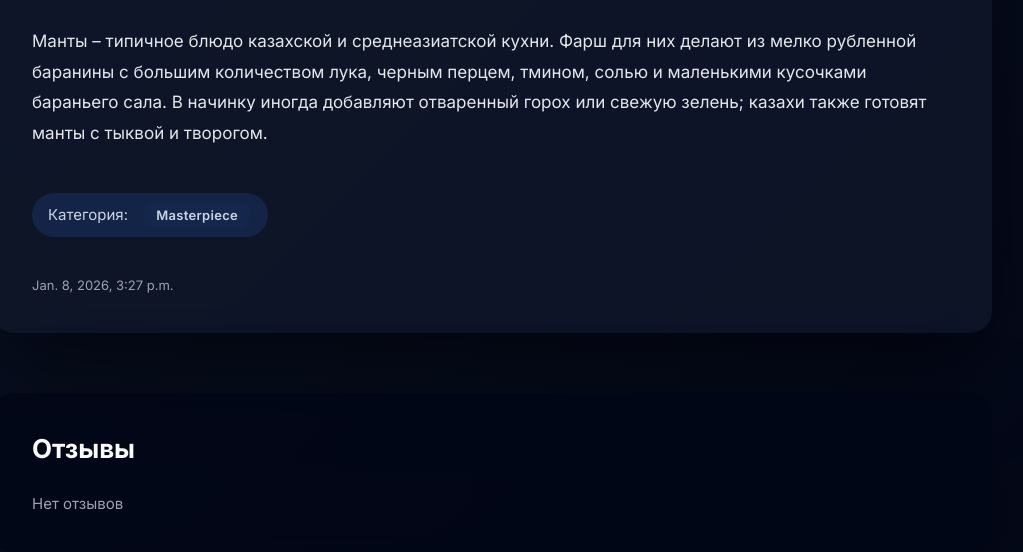
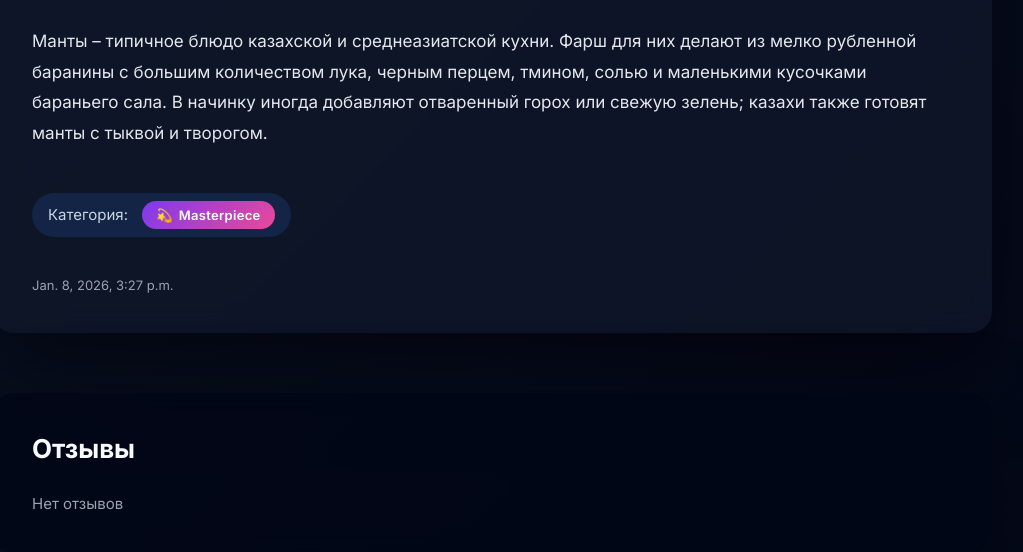
Before and after one commit to Lelushhh/month_4_test2, a Django app: page /product_list/2/ in a window 1280 px wide. Shown: the part 787-1339 px from the top of the page, without its empty margins (148-1171 px from the left). Run offline with Django 5.2, Linux system fonts and the light colour scheme; data comes from the database, SQL or seed files in the repository; both versions use the stored data as it was after the commit.

Commit message:
коммит

```diff
--- a/products/models.py
+++ b/products/models.py
@@ -10,7 +10,8 @@ class Products(models.Model):
         ("Spicy", "Spicy"),
         ("Salty", "Salty"),
         ("Sour", "Sour"),
-        ("Oily", "Oily")
+        ("Oily", "Oily"),
+        ("Masterpiece", "Masterpiece")
     )
     type_products = models.CharField(max_length=100, choices=TYPE_PRODUCT, default="Sweet")
     created_at = models.DateTimeField(auto_now_add=True)
--- a/static/styles/style.css
+++ b/static/styles/style.css
@@ -496,3 +496,10 @@ body {
 .category-badge.oily::before {
     content: "🛢";
 }
+.category-badge.masterpiece {
+    background: linear-gradient(135deg, #7c3aed, #ec4899);
+    color: #fff;
+}
+.category-badge.masterpiece::before {
+    content: "💫";
+}
```
Also changed, not shown: db.sqlite3, products/migrations/0003_alter_products_type_products.py (added).
